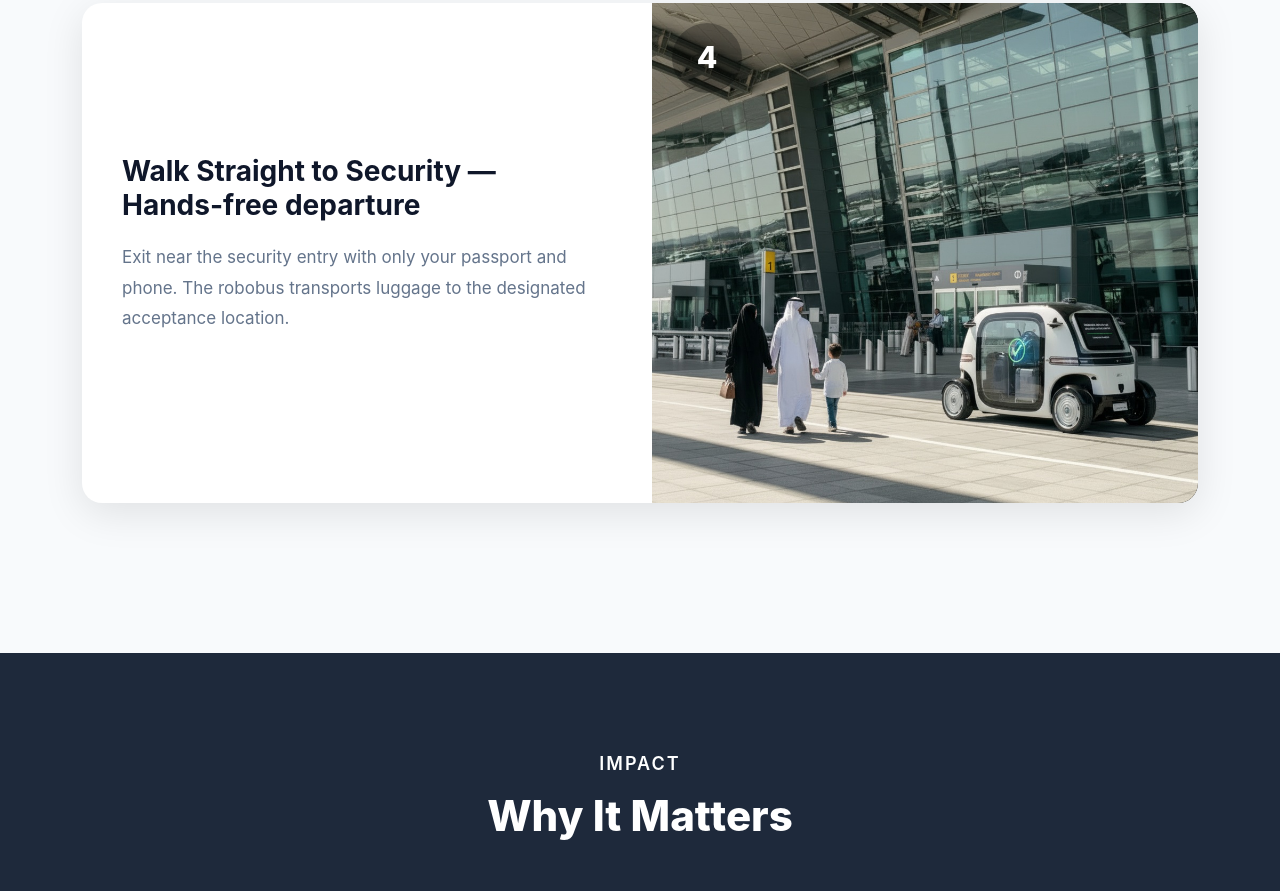
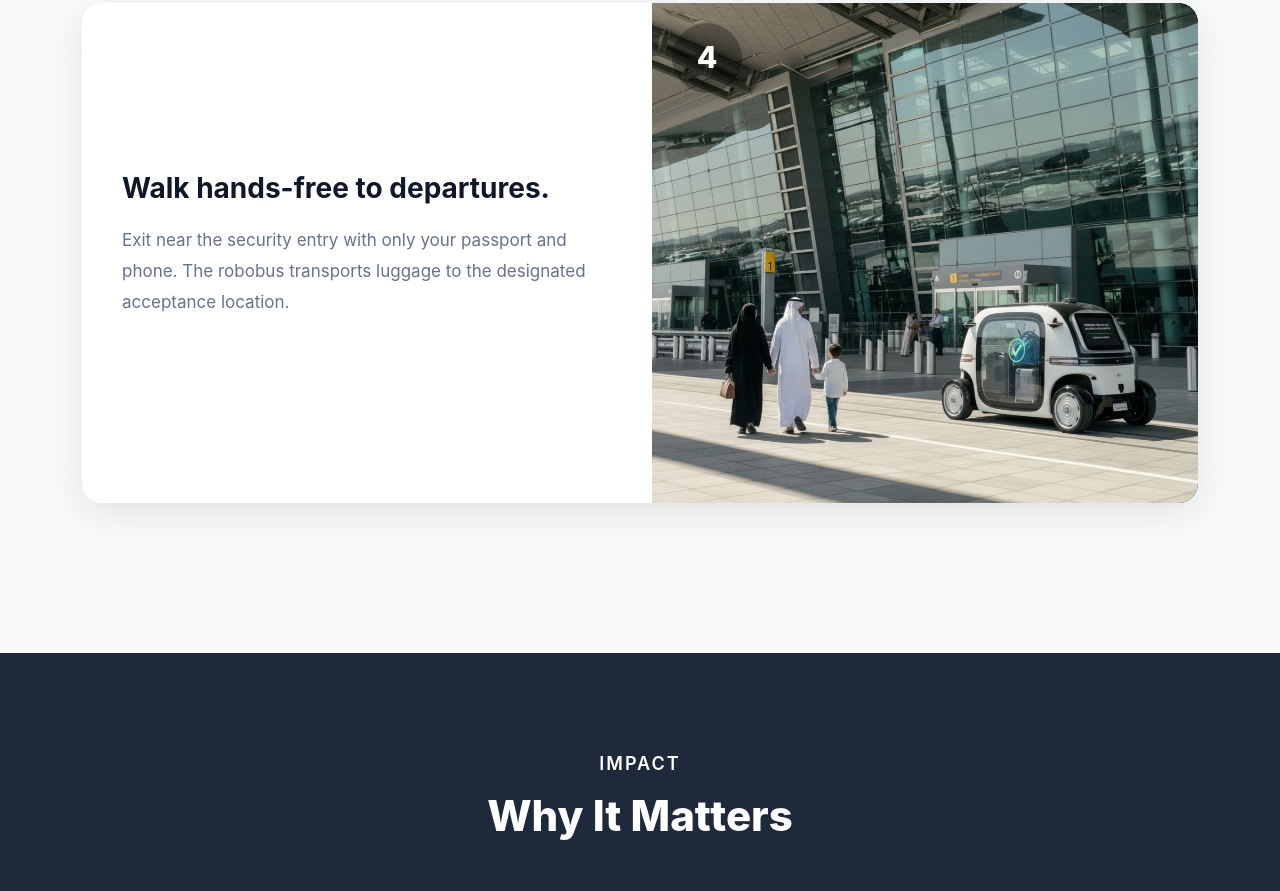
Before and after one commit to qu-qmic/robobus, a plain HTML site: page index.html in a window 1280 px wide. Shown: the part 4987-5878 px from the top of the page. Drawn offline with nearby package versions, Linux system fonts and the light colour scheme.

Commit message:
Update index.html

```diff
--- a/index.html
+++ b/index.html
@@ -858,7 +858,7 @@
                     </div>
                     <div class="col-lg-6 order-lg-1">
                         <div class="story-content">
-                            <h3>Walk Straight to Security — Hands-free departure</h3>
+                            <h3>Walk hands-free to departures.</h3>
                             <p>Exit near the security entry with only your passport and phone. The robobus transports luggage to the designated acceptance location.</p>
                         </div>
                     </div>
```
